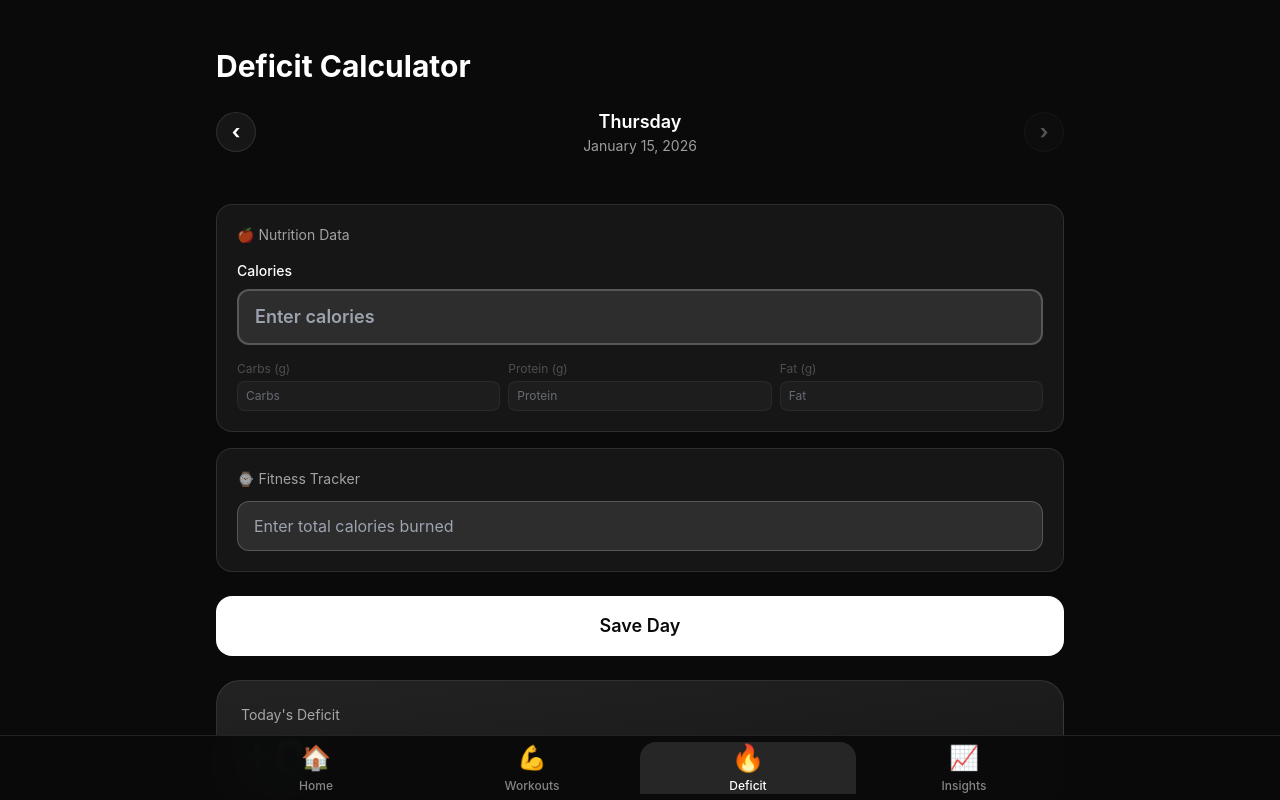
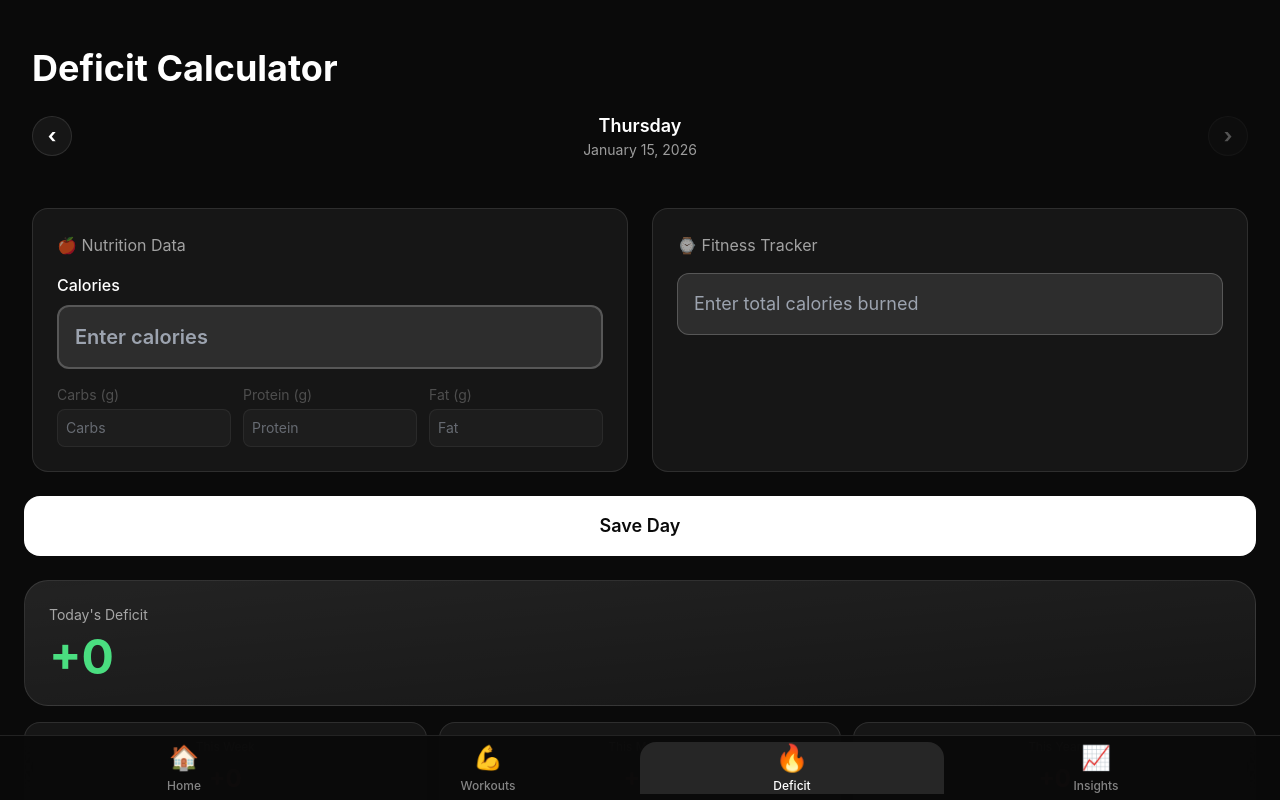
Before and after one commit to 404twillCODE/Get-Fit, a Next.js app: page /calories in a window 1280 px wide. Both pictures are taken after a click on the button "Continue as Guest". Shown: the top 800 px of the page. Built offline with nearby package versions, Linux system fonts and the light colour scheme; no server answers.

Commit message:
Redesign for desktop - proper multi-column layouts, side-by-side content, better use of space

```diff
--- a/components/BottomNav.tsx
+++ b/components/BottomNav.tsx
@@ -21,7 +21,7 @@ const BottomNav = () => {
 
   return (
     <nav className="fixed bottom-0 left-0 right-0 z-50 bg-[#0a0a0a]/95 backdrop-blur-xl border-t border-white/10">
-      <div className="max-w-md lg:max-w-2xl xl:max-w-4xl mx-auto px-2 sm:px-4">
+      <div className="max-w-md lg:max-w-7xl mx-auto px-2 sm:px-4 lg:px-8">
         <div className="flex items-center justify-around h-16 sm:h-16">
           {navItems.map((item) => {
             const normalizedItemPath = item.path === '/' ? '/' : item.path.replace(/\/$/, '');
--- a/components/DeficitCalculator.tsx
+++ b/components/DeficitCalculator.tsx
@@ -214,14 +214,14 @@ const DeficitCalculator = () => {
   const canGoNext = formatDateKey(currentDate) < formatDateKey(new Date());
 
   return (
-    <div className="max-w-md lg:max-w-2xl xl:max-w-4xl mx-auto min-h-screen bg-[#0a0a0a]">
+    <div className="max-w-md lg:max-w-7xl mx-auto min-h-screen bg-[#0a0a0a]">
       {/* Header */}
       <motion.header
         initial={{ opacity: 0, y: -20 }}
         animate={{ opacity: 1, y: 0 }}
-        className="pt-12 pb-6 px-6"
+        className="pt-12 pb-6 px-4 sm:px-6 lg:px-8"
       >
-        <h1 className="text-3xl font-bold mb-6">Deficit Calculator</h1>
+        <h1 className="text-3xl lg:text-4xl font-bold mb-6">Deficit Calculator</h1>
 
         {/* Date Navigation */}
         <div className="flex items-center justify-between mb-6">
@@ -261,34 +261,34 @@ const DeficitCalculator = () => {
         )}
       </motion.header>
 
-      {/* Data Entry Section */}
-      <div className="px-6 mb-6 space-y-4">
+      {/* Data Entry Section - Desktop: Side by Side */}
+      <div className="px-4 sm:px-6 lg:px-8 mb-6 space-y-4 lg:grid lg:grid-cols-2 lg:gap-6 lg:space-y-0">
         {/* Nutrition Data */}
         <motion.div
           initial={{ opacity: 0, y: 20 }}
           animate={{ opacity: 1, y: 0 }}
-          className="bg-white/5 rounded-2xl p-5 border border-white/10"
+          className="bg-white/5 rounded-2xl p-5 lg:p-6 border border-white/10"
         >
-          <div className="text-white/60 text-sm mb-4">🍎 Nutrition Data</div>
+          <div className="text-white/60 text-sm lg:text-base mb-4">🍎 Nutrition Data</div>
 
           {/* Calories - Main Focus */}
           <div className="mb-4">
-            <label className="text-white text-sm font-medium mb-2 block">Calories</label>
+            <label className="text-white text-sm lg:text-base font-medium mb-2 block">Calories</label>
             <input
               type="number"
               value={nutritionData.calories || ""}
               onChange={(e) =>
                 setNutritionData({ ...nutritionData, calories: parseInt(e.target.value) || 0 })
               }
-              className="w-full px-4 py-3 bg-white/10 border-2 border-white/20 rounded-xl text-white text-lg font-semibold focus:border-white/40 focus:outline-none transition-colors"
+              className="w-full px-4 py-3 lg:py-4 bg-white/10 border-2 border-white/20 rounded-xl text-white text-lg lg:text-xl font-semibold focus:border-white/40 focus:outline-none transition-colors"
               placeholder="Enter calories"
             />
           </div>
 
           {/* Carbs, Protein, Fat - Secondary/Optional */}
-          <div className="grid grid-cols-3 gap-2 opacity-60">
+          <div className="grid grid-cols-3 gap-2 lg:gap-3 opacity-60">
             <div>
-              <label className="text-white/40 text-xs mb-1 block">Carbs (g)</label>
+              <label className="text-white/40 text-xs lg:text-sm mb-1 block">Carbs (g)</label>
               <input
                 type="number"
                 step="0.1"
@@ -296,12 +296,12 @@ const DeficitCalculator = () => {
                 onChange={(e) =>
                   setNutritionData({ ...nutritionData, carbs: parseFloat(e.target.value) || 0 })
                 }
-                className="w-full px-2 py-1.5 bg-white/5 border border-white/10 rounded-lg text-white/80 text-xs focus:border-white/20 focus:outline-none transition-colors"
+                className="w-full px-2 py-1.5 lg:py-2 bg-white/5 border border-white/10 rounded-lg text-white/80 text-xs lg:text-sm focus:border-white/20 focus:outline-none transition-colors"
                 placeholder="Carbs"
               />
             </div>
             <div>
-              <label className="text-white/40 text-xs mb-1 block">Protein (g)</label>
+              <label className="text-white/40 text-xs lg:text-sm mb-1 block">Protein (g)</label>
               <input
                 type="number"
                 step="0.1"
@@ -309,12 +309,12 @@ const DeficitCalculator = () => {
                 onChange={(e) =>
                   setNutritionData({ ...nutritionData, protein: parseFloat(e.target.value) || 0 })
                 }
-                className="w-full px-2 py-1.5 bg-white/5 border border-white/10 rounded-lg text-white/80 text-xs focus:border-white/20 focus:outline-none transition-colors"
+                className="w-full px-2 py-1.5 lg:py-2 bg-white/5 border border-white/10 rounded-lg text-white/80 text-xs lg:text-sm focus:border-white/20 focus:outline-none transition-colors"
                 placeholder="Protein"
               />
             </div>
             <div>
-              <label className="text-white/40 text-xs mb-1 block">Fat (g)</label>
+              <label className="text-white/40 text-xs lg:text-sm mb-1 block">Fat (g)</label>
               <input
                 type="number"
                 step="0.1"
@@ -322,7 +322,7 @@ const DeficitCalculator = () => {
                 onChange={(e) =>
                   setNutritionData({ ...nutritionData, fat: parseFloat(e.target.value) || 0 })
                 }
-                className="w-full px-2 py-1.5 bg-white/5 border border-white/10 rounded-lg text-white/80 text-xs focus:border-white/20 focus:outline-none transition-colors"
+                className="w-full px-2 py-1.5 lg:py-2 bg-white/5 border border-white/10 rounded-lg text-white/80 text-xs lg:text-sm focus:border-white/20 focus:outline-none transition-colors"
                 placeholder="Fat"
               />
             </div>
@@ -334,16 +334,16 @@ const DeficitCalculator = () => {
           initial={{ opacity: 0, y: 20 }}
           animate={{ opacity: 1, y: 0 }}
           transition={{ delay: 0.1 }}
-          className="bg-white/5 rounded-2xl p-5 border border-white/10"
+          className="bg-white/5 rounded-2xl p-5 lg:p-6 border border-white/10"
         >
-          <div className="text-white/60 text-sm mb-3">⌚ Fitness Tracker</div>
+          <div className="text-white/60 text-sm lg:text-base mb-3 lg:mb-4">⌚ Fitness Tracker</div>
           <input
             type="number"
             value={fitnessData.totalCalories || ""}
             onChange={(e) =>
               setFitnessData({ ...fitnessData, totalCalories: parseInt(e.target.value) || 0 })
             }
-            className="w-full px-4 py-3 bg-white/10 border border-white/20 rounded-xl text-white text-base focus:border-white/40 focus:outline-none transition-colors"
+            className="w-full px-4 py-3 lg:py-4 bg-white/10 border border-white/20 rounded-xl text-white text-base lg:text-lg focus:border-white/40 focus:outline-none transition-colors"
             placeholder="Enter total calories burned"
           />
         </motion.div>
@@ -351,7 +351,7 @@ const DeficitCalculator = () => {
 
       {/* Current Data Display */}
       {(nutritionData.calories > 0 || fitnessData.totalCalories > 0) && (
-        <div className="px-6 mb-6 space-y-4">
+        <div className="px-4 sm:px-6 lg:px-8 mb-6 space-y-4 lg:grid lg:grid-cols-2 lg:gap-6 lg:space-y-0">
           {nutritionData.calories > 0 && (
             <motion.div
               initial={{ opacity: 0, y: 20 }}
--- a/components/WorkoutTracker.tsx
+++ b/components/WorkoutTracker.tsx
@@ -133,14 +133,14 @@ const WorkoutTracker = () => {
   };
 
   return (
-    <div className="max-w-md lg:max-w-2xl xl:max-w-4xl mx-auto min-h-screen bg-[#0a0a0a]">
+    <div className="max-w-md lg:max-w-7xl mx-auto min-h-screen bg-[#0a0a0a]">
       {/* Header */}
       <motion.header
         initial={{ opacity: 0, y: -20 }}
         animate={{ opacity: 1, y: 0 }}
-        className="pt-12 pb-6 px-6"
+        className="pt-12 pb-6 px-4 sm:px-6 lg:px-8"
       >
-        <h1 className="text-3xl font-bold mb-4">Workout Tracker</h1>
+        <h1 className="text-3xl lg:text-4xl font-bold mb-4">Workout Tracker</h1>
 
         {/* Day Selector */}
         <div className="mb-6">
@@ -168,7 +168,7 @@ const WorkoutTracker = () => {
       </motion.header>
 
       {/* Add Exercise Button */}
-      <div className="px-6 mb-6">
+      <div className="px-4 sm:px-6 lg:px-8 mb-6">
         <motion.button
           whileHover={{ scale: 1.02 }}
           whileTap={{ scale: 0.98 }}
@@ -176,14 +176,14 @@ const WorkoutTracker = () => {
             setEditingExercise(null);
             setShowModal(true);
           }}
-          className="w-full py-4 bg-white text-[#0a0a0a] rounded-2xl font-semibold text-lg"
+          className="w-full lg:w-auto lg:px-8 py-4 bg-white text-[#0a0a0a] rounded-2xl font-semibold text-lg"
         >
           + Add Exercise
         </motion.button>
       </div>
 
       {/* Exercise List */}
-      <div className="px-6 mb-6 space-y-4">
+      <div className="px-4 sm:px-6 lg:px-8 mb-6 space-y-4 lg:grid lg:grid-cols-2 lg:gap-6 lg:space-y-0">
         <AnimatePresence>
           {workouts.map((exercise) => (
             <motion.div
```
Also changed, not shown: components/Dashboard.tsx (+25 -26 lines), components/Insights.tsx (+31 -29 lines).
